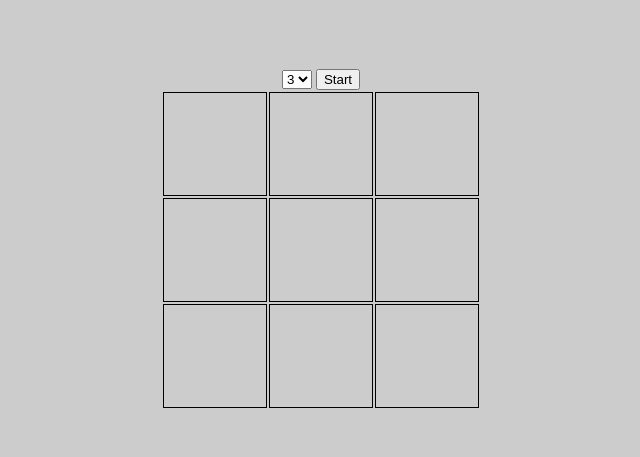
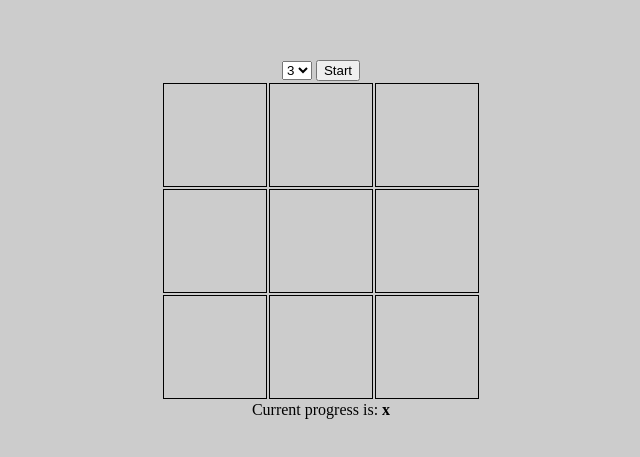
Before and after one commit to kartamyshev/Tic-Tac-Toe, a plain HTML site: page index.htm in a window 1280 px wide. Shown: the part 161-618 px from the top of the page, without its empty margins (317-957 px from the left). Drawn offline with Linux system fonts and the light colour scheme.

Commit message:
adds current progress function and implementation

```diff
--- a/index.htm
+++ b/index.htm
@@ -34,6 +34,9 @@
                 <td></td>
             </tr>
         </table>
+
+        <div class="current">Current progress is: <strong></strong></div>
+
     </div>
     <div class="helper"></div>
 
--- a/js/main.js
+++ b/js/main.js
@@ -34,9 +34,19 @@ function redrawTable(elem) {
 }
 
 
+
+function showCurrentProgress() {
+	$('.current strong').text(function(){
+		return flag ? 'x' : 'o';
+	});
+}
+showCurrentProgress();
+
+
 cells.each(function(){
 
     $(this).on('click', function() {
+
         var $self = $(this),
             currentText = $self.text(),
             row = $self.parent().index(),
@@ -57,7 +67,7 @@ cells.each(function(){
         flag = !flag;
         counter++;
         $self.addClass('disabled');
-
+		  showCurrentProgress();
     });
 
 });
```
